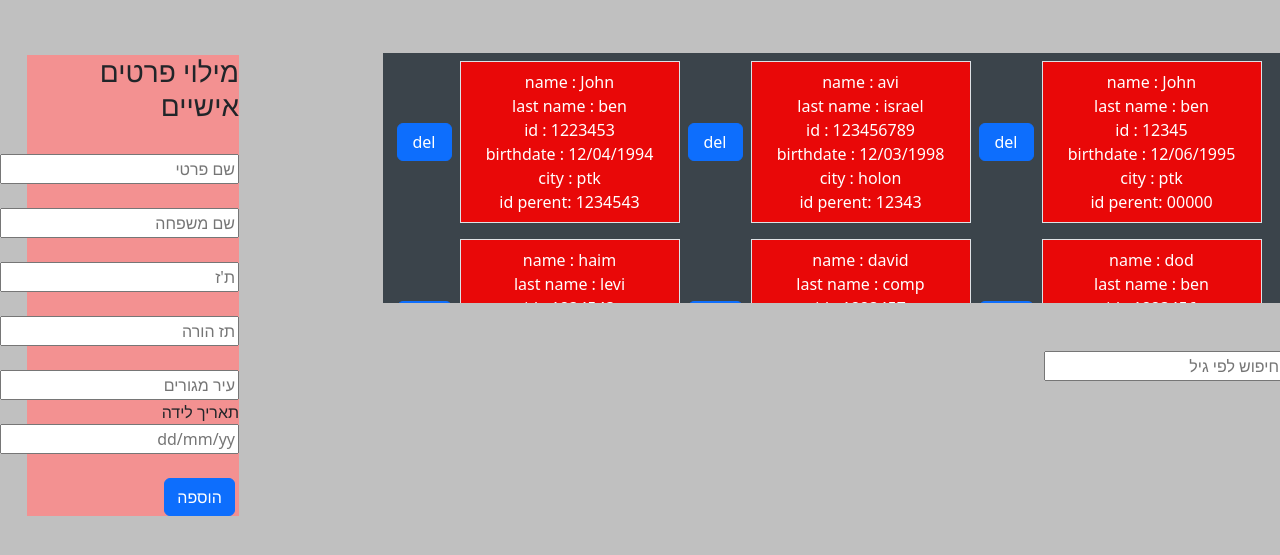
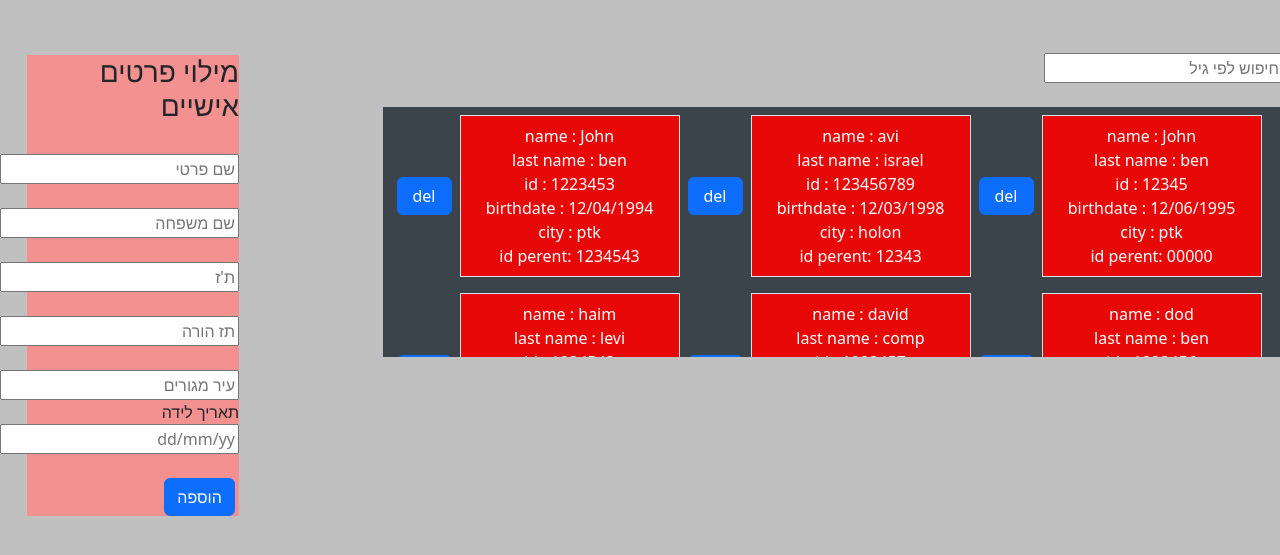
Before and after one commit to johny11111/js-clase, a plain HTML site: page index.html in a window 1280 px wide. Shown: the part 53-608 px from the top of the page. Drawn offline with nearby package versions, Linux system fonts and the light colour scheme.

Commit message:
Update index.html

```diff
--- a/index.html
+++ b/index.html
@@ -48,10 +48,12 @@
             </form>
         </div><br><br>
 
+        <input id="SBA" type="number" placeholder="חיפוש לפי גיל" oninput="showPersonsbyAge(persons)"><br><br>
+
         <div id="id_perent" class="container center p-0 m-0 row">
             <!-- here show the persons -->
         </div><br><br>
-        <input id="SBA" type="number" placeholder="חיפוש לפי גיל" oninput="showPersonsbyAge(persons)">
+
 
     </div>
     <script src="js/functions.js"></script>
```
